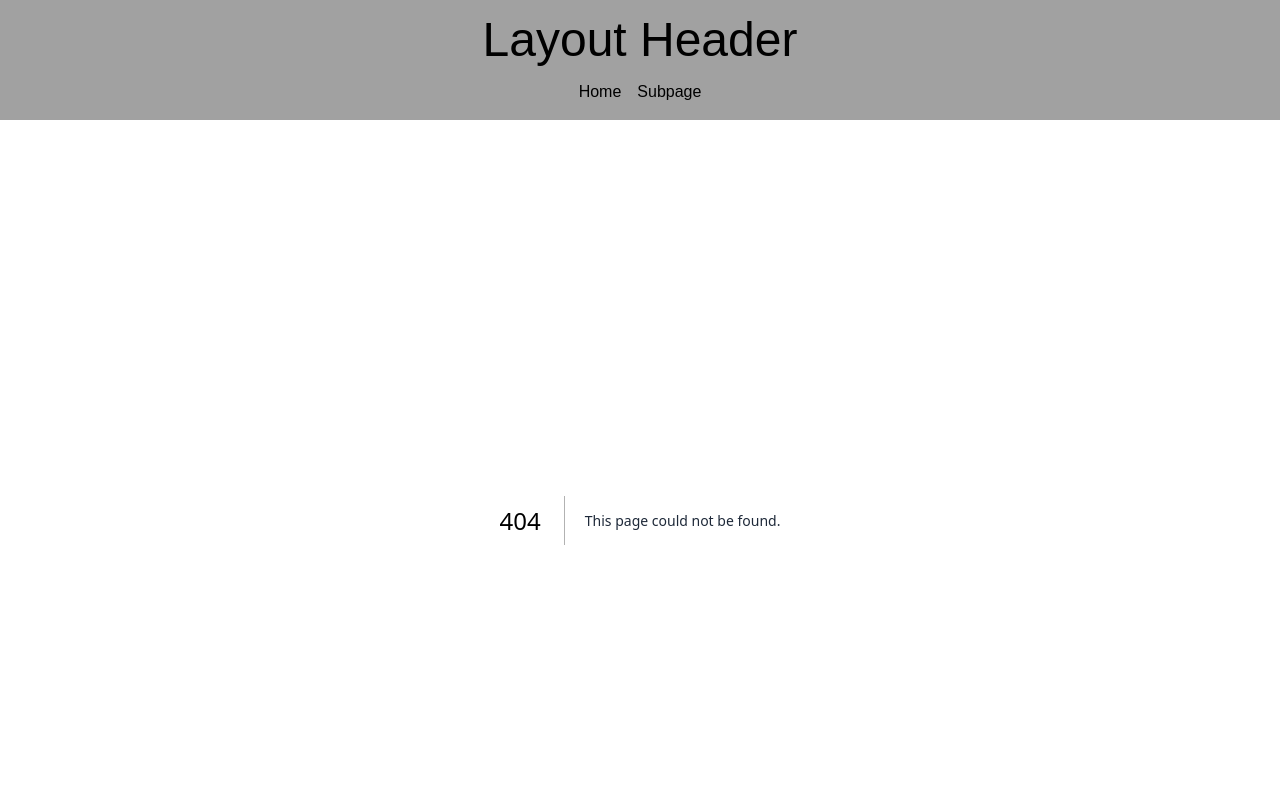
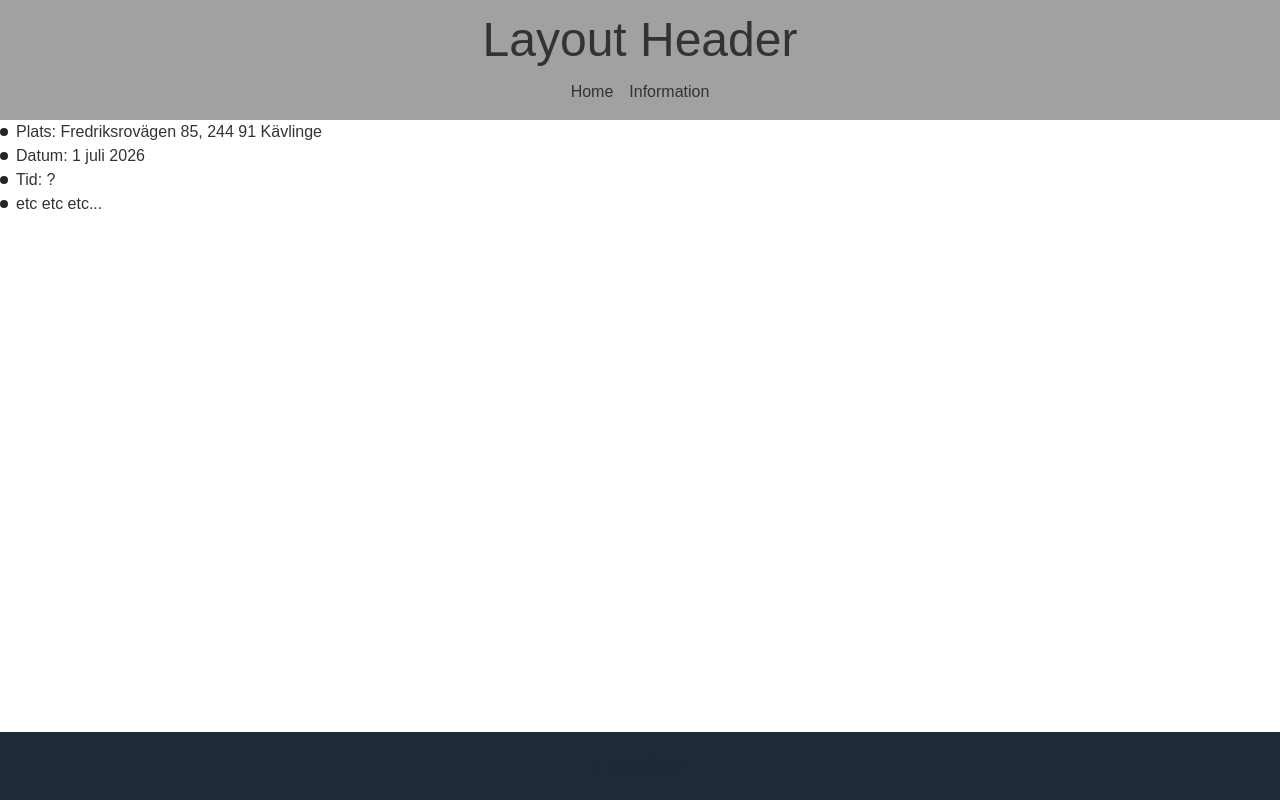
Before and after one commit to Stalis1/Brollop, a Next.js app in the folder Web/: page /info in a window 1280 px wide. Before the commit this address had no page. Shown: the top 800 px of the page. Built offline with nearby package versions, Linux system fonts and the light colour scheme.

Commit message:
information page and removed test page

```diff
--- /dev/null
+++ b/Web/src/app/info/page.tsx
@@ -0,0 +1,25 @@
+const Page = () => {
+    return <div className="flex flex-row">
+        <BulletPoints points={["Plats: Fredriksrovägen 85, 244 91 Kävlinge", "Datum: 1 juli 2026", "Tid: ?", "etc etc etc..."]}/>
+    </div>
+}
+export default Page;
+
+const BulletPoints = ({points}: {points: string[]}) => {
+    return <div>
+        <ul>
+            {points.map(x => {
+                return <BulletPoint text={x}/>
+            })}
+        </ul>
+    </div>
+}
+
+const BulletPoint = ({ text }: {text: string}) => {
+    return (
+      <li className="flex items-center space-x-2">
+        <span className="h-2 w-2 rounded-full bg-neutral-800"></span>
+        <span>{text}</span>
+      </li>
+    );
+  };
--- a/Web/src/app/page.tsx
+++ b/Web/src/app/page.tsx
@@ -5,6 +5,7 @@ export default function Page() {
     return (
         <div className="flex flex-col items-center">
             <Image className="m-4" src={"/devImg.png"} alt={"alt"} width={500} height={300}/>
+            <div className="text-3xl">01 juli 2026</div>
             <Countdown targetDate="2026-07-01 12:00:00"/>
         </div>
     );
--- a/Web/src/app/subpage/layout.tsx
+++ /dev/null
@@ -1,6 +0,0 @@
-export default function Layout({ children }: { children: React.ReactNode }) {
-    return <div>
-        subpageLayout
-        {children}
-    </div>
-}
--- a/Web/src/app/subpage/page.tsx
+++ /dev/null
@@ -1,7 +0,0 @@
-export default function Page() {
-    return (
-        <div className="flex justify-center">
-            sub page stuff
-        </div>
-    );
-}
--- a/Web/src/components/header.tsx
+++ b/Web/src/components/header.tsx
@@ -7,7 +7,7 @@ export const Header = ({ title, subTitle }: { title?: string; subTitle?: string
             <h2 className="text-3xl">{subTitle}</h2>
             <div className="flex flex-row gap-4 items-center justify-center pt-4">
                 <MenuItem link="/" title="Home"/>
-                <MenuItem link="/subpage" title="Subpage"/>
+                <MenuItem link="/info" title="Information"/>
             </div>
         </div>
     );
```
